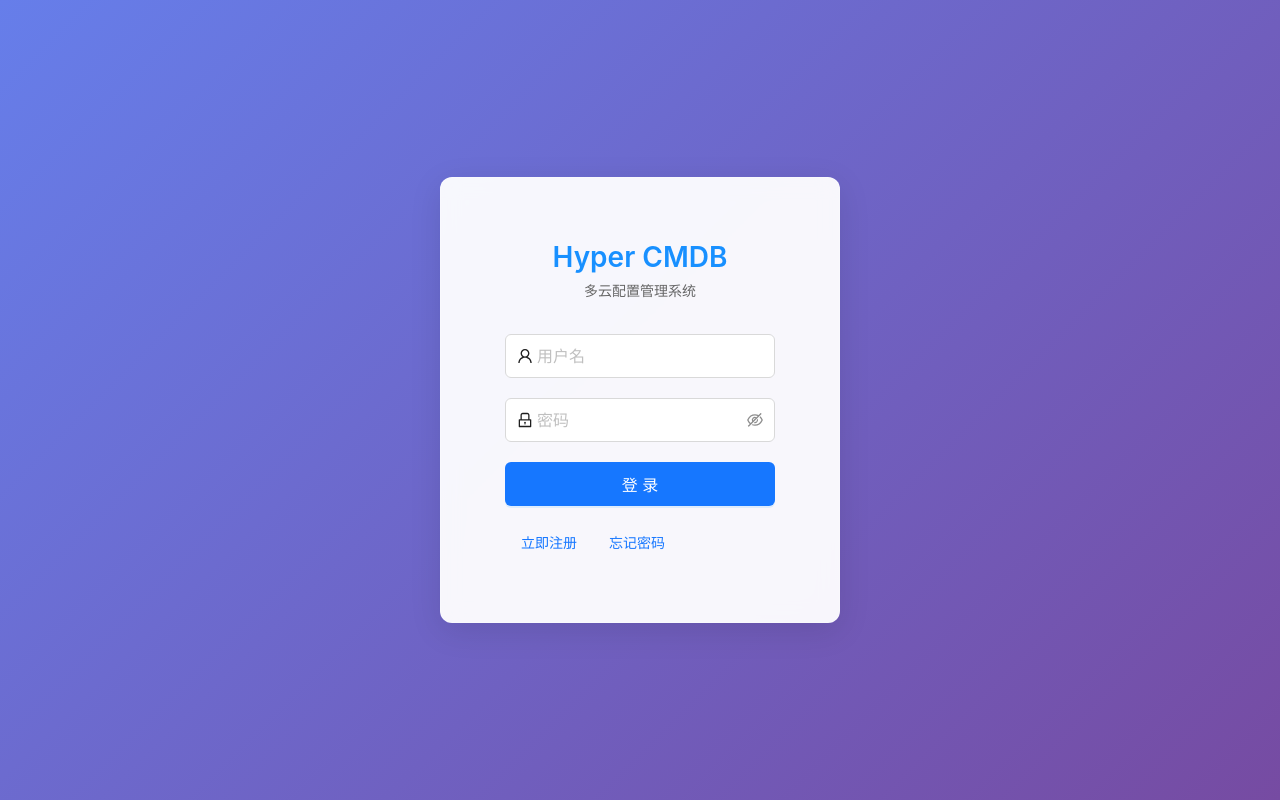
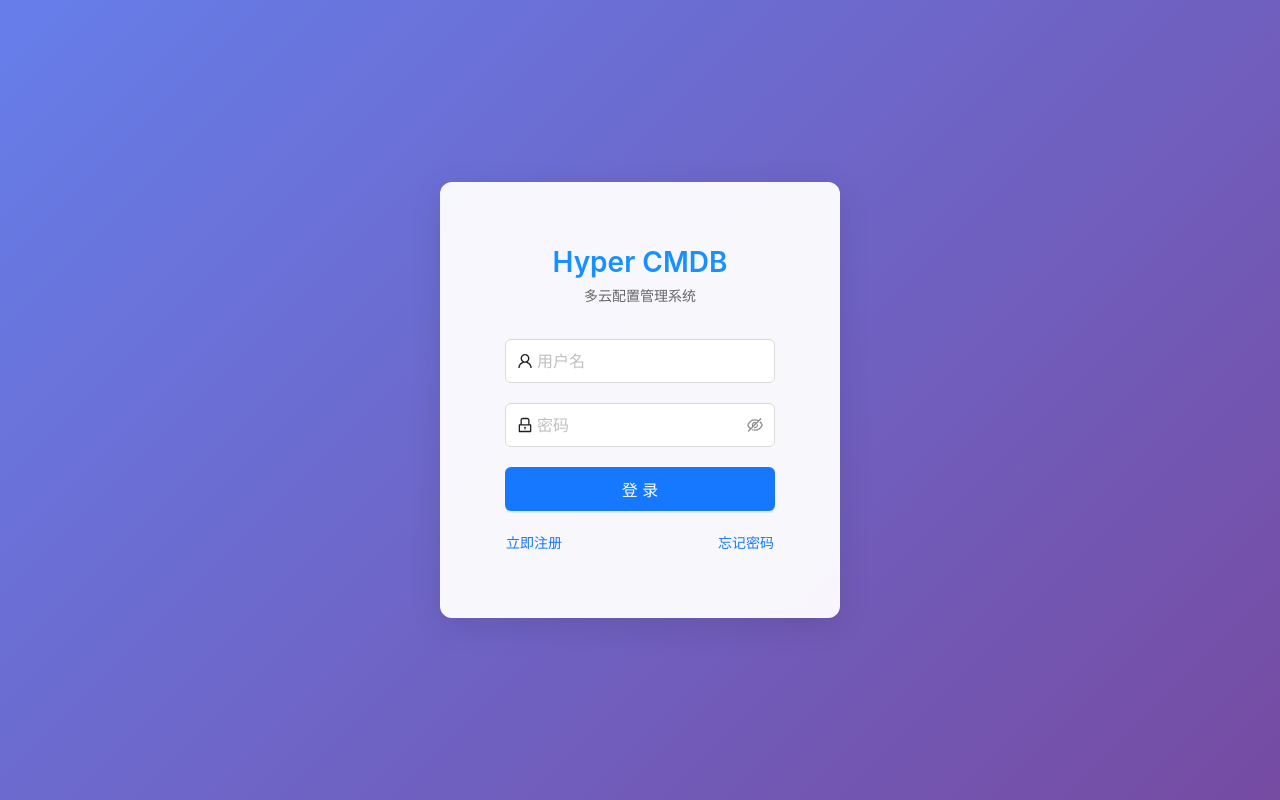
Before and after one commit to the-kulo/Hyper-CMDB, a React (Vite) app in the folder ui/: page / in a window 1280 px wide. Built offline with nearby package versions, Linux system fonts and the light colour scheme.

Commit message:
style(login): 添加注册和找回密码链接的样式

```diff
--- a/ui/src/pages/login/styles.module.less
+++ b/ui/src/pages/login/styles.module.less
@@ -45,6 +45,25 @@
     color: #666;
     font-size: 14px;
     margin: 0;
+  }
+
+  // 注册和找回密码链接样式
+  .authLinks {
+    display: flex;
+    justify-content: space-between;
+    align-items: center;
+    margin-top: 8px;
+  }
+
+  .authLink {
+    padding: 0;
+    height: auto;
+    font-size: 14px;
+    color: #1890ff;
+
+    &:hover {
+      color: #40a9ff;
+    }
   }
 
   // 响应式设计
```
